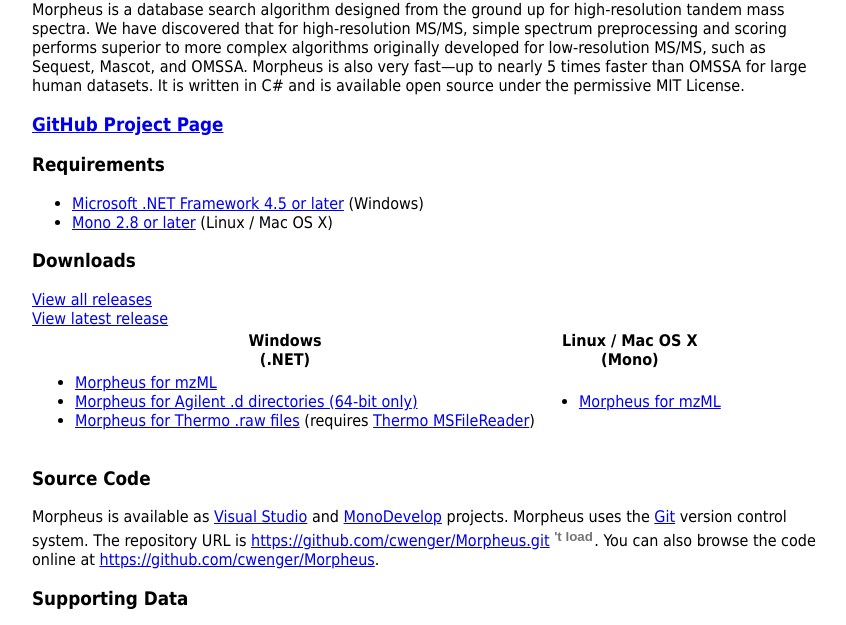
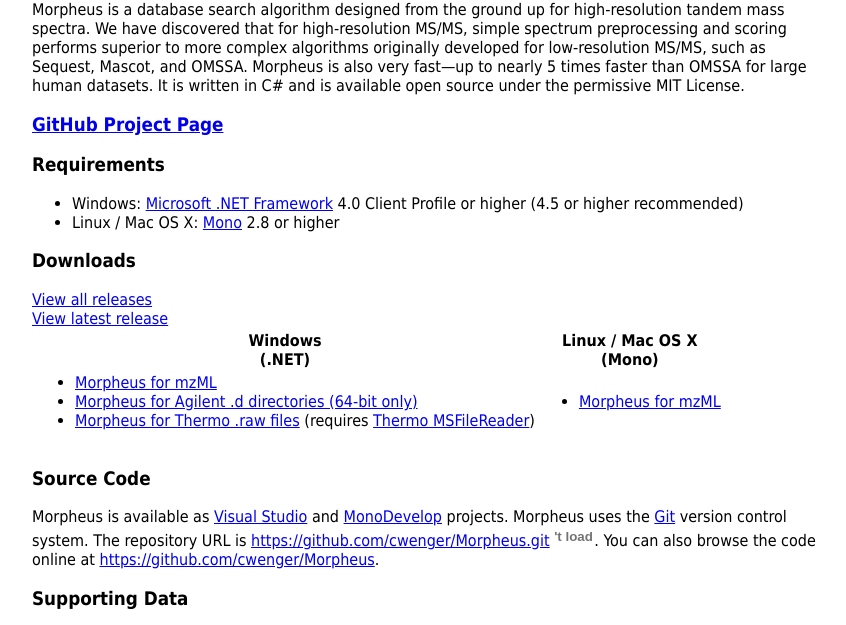
Before and after one commit to cwenger/Morpheus, a plain HTML site: page index.html in a window 1280 px wide. Shown: the part 172-797 px from the top of the page, without its empty margins (208-1054 px from the left). Drawn offline with Linux system fonts and the light colour scheme.

Commit message:
Clarify that .NET 4.0 Client Profile is required but .NET 4.5 is recommended. Add point to FAQ about .NET 4.5 allowing storage of larger objects in memory.

```diff
--- a/index.html
+++ b/index.html
@@ -11,8 +11,8 @@
 		<h3><a href="https://github.com/cwenger/Morpheus">GitHub Project Page</a></h3>
 		<h3>Requirements</h3>
 		<ul>
-			<li><a href="http://www.microsoft.com/net">Microsoft .NET Framework 4.5 or later</a> (Windows)</li>
-			<li><a href="http://www.mono-project.com/">Mono 2.8 or later</a> (Linux / Mac OS X)</li>
+			<li>Windows: <a href="http://www.microsoft.com/net">Microsoft .NET Framework</a> 4.0 Client Profile or higher (4.5 or higher recommended)</li>
+			<li>Linux / Mac OS X: <a href="http://www.mono-project.com/">Mono</a> 2.8 or higher</li>
 		</ul>
 		<h3>Downloads</h3>
 		<a href="https://github.com/cwenger/Morpheus/releases">View all releases</a><br />
```
Also changed, not shown: faq.html (+1 -0 lines).
